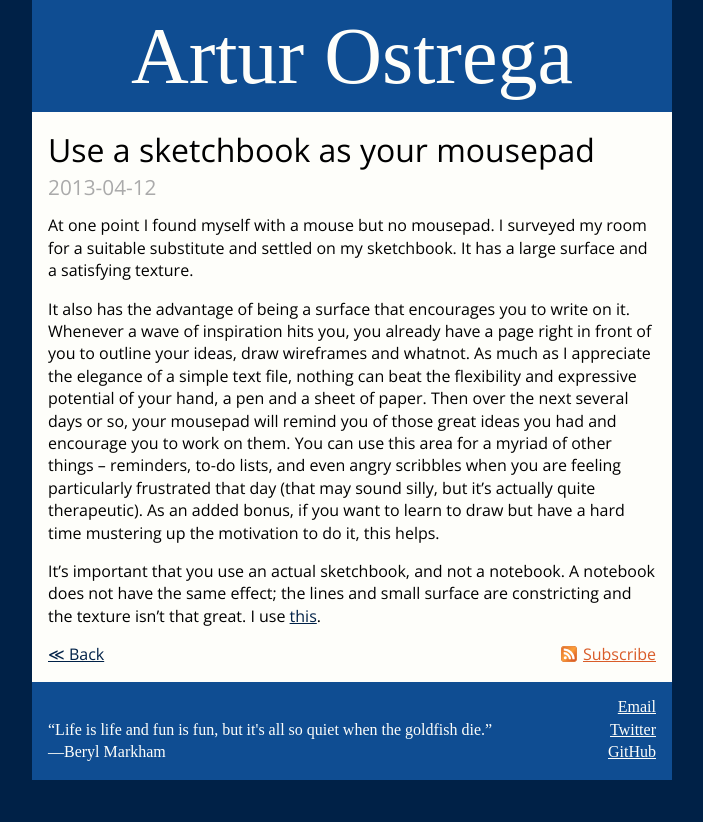
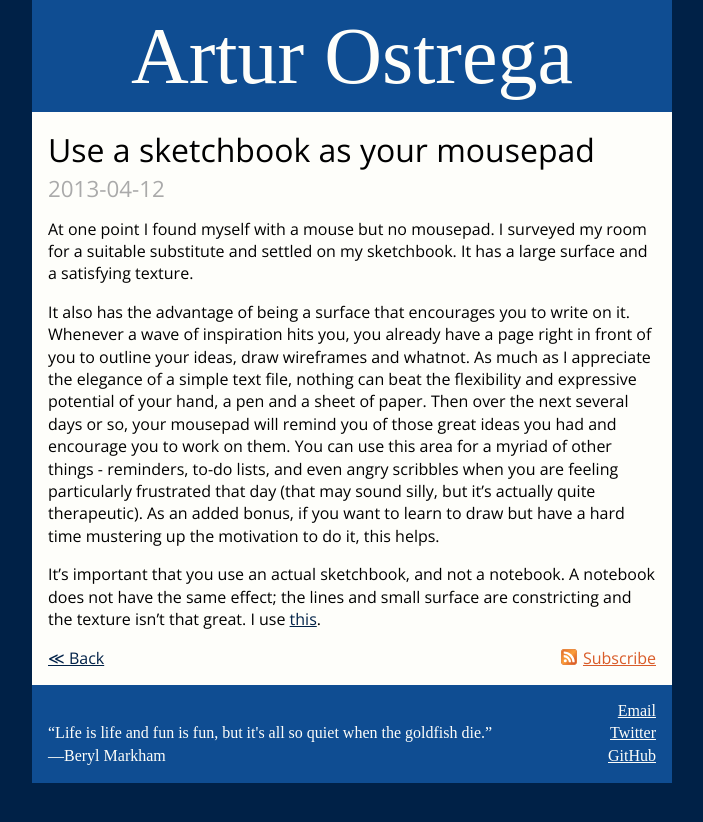
Before and after one commit to aostrega/blog.github.io, a Jekyll site: the page built from _posts/2013-04-12-use-a-sketchbook-as-your-mousepad.md, in a window 1280 px wide. Shown: the top 822 px of the page, without its empty margins (288-991 px from the left). Built offline with Jekyll 4.4.1, drawn with Linux system fonts in a browser that asks for light colours; some web fonts are replaced; Markdown is read by kramdown in place of the engine named in the settings; comment, search, counter and statistics services are not loaded.

```diff
--- a/_config.yml
+++ b/_config.yml
@@ -1,3 +1,5 @@
 permalink: /blog/:title
 pygments: true
 markdown: rdiscount
+rdiscount:
+  extensions: [smart]
--- a/_layouts/default.html
+++ b/_layouts/default.html
@@ -8,7 +8,7 @@
   {% else %}
   <title>Artur Ostrega</title>
   {% endif %}
-  <link href='http://fonts.googleapis.com/css?family=Ovo|Open+Sans:700italic,400,700' rel='stylesheet' type='text/css'>
+  <link href='http://fonts.googleapis.com/css?family=Ovo|Open+Sans:400italic,400,700' rel='stylesheet' type='text/css'>
   <link rel="stylesheet" href="/css/reset.css" />
   <link rel="stylesheet" href="/css/style.css" />
 </head>
--- a/_posts/2013-04-12-use-a-sketchbook-as-your-mousepad.md
+++ b/_posts/2013-04-12-use-a-sketchbook-as-your-mousepad.md
@@ -4,6 +4,6 @@ title: Use a sketchbook as your mousepad
 ---
 At one point I found myself with a mouse but no mousepad. I surveyed my room for a suitable substitute and settled on my sketchbook. It has a large surface and a satisfying texture.
 
-It also has the advantage of being a surface that encourages you to write on it. Whenever a wave of inspiration hits you, you already have a page right in front of you to outline your ideas, draw wireframes and whatnot. As much as I appreciate the elegance of a simple text file, nothing can beat the flexibility and expressive potential of your hand, a pen and a sheet of paper. Then over the next several days or so, your mousepad will remind you of those great ideas you had and encourage you to work on them. You can use this area for a myriad of other things -- reminders, to-do lists, and even angry scribbles when you are feeling particularly frustrated that day (that may sound silly, but it's actually quite therapeutic). As an added bonus, if you want to learn to draw but have a hard time mustering up the motivation to do it, this helps.
+It also has the advantage of being a surface that encourages you to write on it. Whenever a wave of inspiration hits you, you already have a page right in front of you to outline your ideas, draw wireframes and whatnot. As much as I appreciate the elegance of a simple text file, nothing can beat the flexibility and expressive potential of your hand, a pen and a sheet of paper. Then over the next several days or so, your mousepad will remind you of those great ideas you had and encourage you to work on them. You can use this area for a myriad of other things - reminders, to-do lists, and even angry scribbles when you are feeling particularly frustrated that day (that may sound silly, but it's actually quite therapeutic). As an added bonus, if you want to learn to draw but have a hard time mustering up the motivation to do it, this helps.
 
 It's important that you use an actual sketchbook, and not a notebook. A notebook does not have the same effect; the lines and small surface are constricting and the texture isn't that great. I use [this](http://www.amazon.com/Strathmore-Series-400-Sketch-Pads/dp/B0027A39PY).
--- a/css/style.css
+++ b/css/style.css
@@ -101,7 +101,7 @@ article h1 {
 }
 
 article h2 {
-  font-size: 1.3em;
+  font-size: 1.4em;
   line-height: 1.4em;
   margin-bottom: .3em;
 }
```
Also changed, not shown: _posts/2013-02-11-piki-retrospective.md (+1 -1 lines), _posts/2013-04-19-tinbull-retrospective.md (added, +13 -0 lines).
